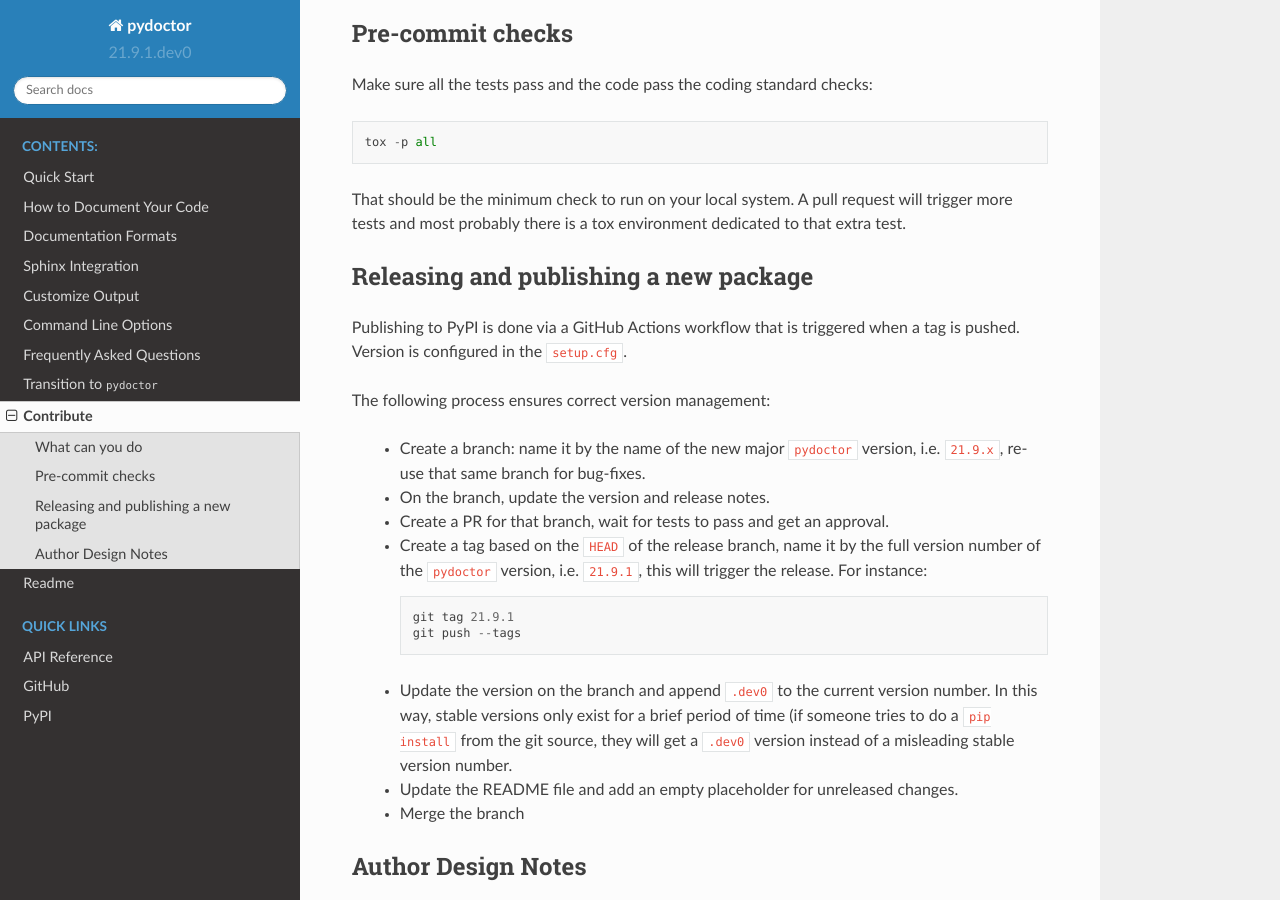
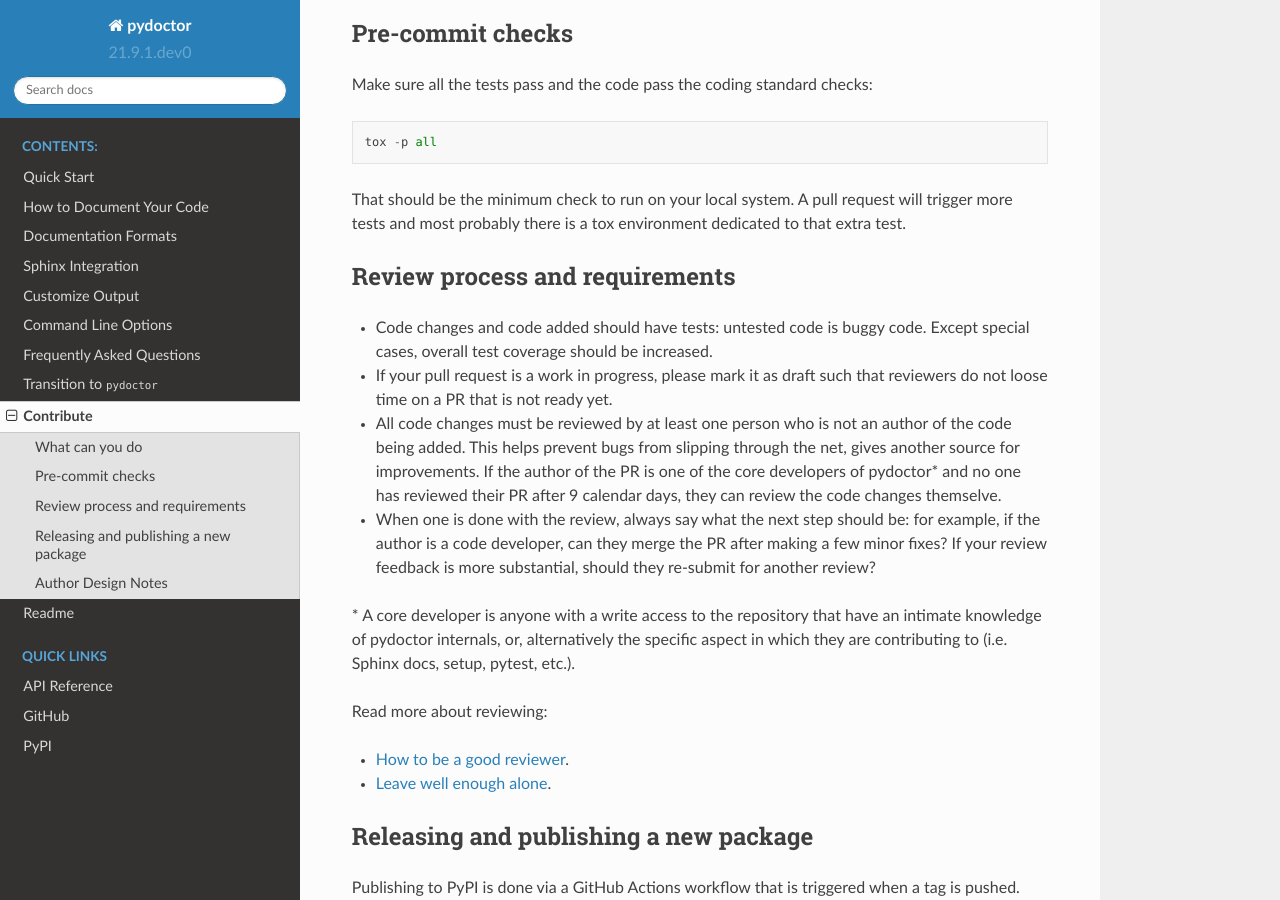
Before and after one commit to twisted/pydoctor, a Sphinx documentation site: the page built from docs/source/contrib.rst, in a window 1280 px wide and 900 px high, scrolled down 511 px. Built offline with Sphinx 7.4.7 and the Read the Docs theme 2.0.0, drawn with Linux system fonts in a browser that asks for light colours.

Commit message:
Add review process and requirements section in contrib.rst

```diff
--- a/docs/source/contrib.rst
+++ b/docs/source/contrib.rst
@@ -28,6 +28,26 @@
 A pull request will trigger more tests and most probably there is a tox
 environment dedicated to that extra test.
 
+
+Review process and requirements
+-------------------------------
+
+- Code changes and code added should have tests: untested code is buggy code. Except special cases, overall test coverage should be increased.
+- If your pull request is a work in progress, please mark it as draft such that reviewers do not loose time on a PR that is not ready yet.
+- All code changes must be reviewed by at least one person who is not an author of the code being added.
+  This helps prevent bugs from slipping through the net, gives another source for improvements.
+  If the author of the PR is one of the core developers of pydoctor* and no one has reviewed their PR after 9 calendar days, they can review the code changes themselve.
+- When one is done with the review, always say what the next step should be: for example, if the author is a code developer, can they merge the PR after making a few minor fixes?
+  If your review feedback is more substantial, should they re-submit for another review?
+
+
+\* A core developer is anyone with a write access to the repository that have an intimate knowledge of pydoctor internals, or,
+alternatively the specific aspect in which they are contributing to (i.e. Sphinx docs, setup, pytest, etc.).
+
+Read more about reviewing:
+
+- `How to be a good reviewer <https://twistedmatrix.com/trac/wiki/ReviewProcess#Howtobeagoodreviewer>`_.
+- `Leave well enough alone <https://mail.python.org/archives/list/twisted@python.org/thread/53LZTRNRYLZJ4QLEF3YPAE53CWSL6LXD/>`_.
 
 Releasing and publishing a new package
 --------------------------------------
```
